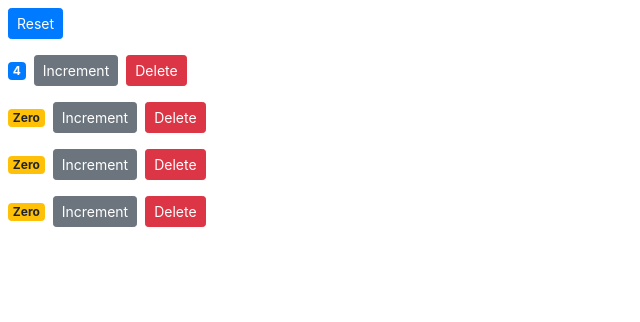
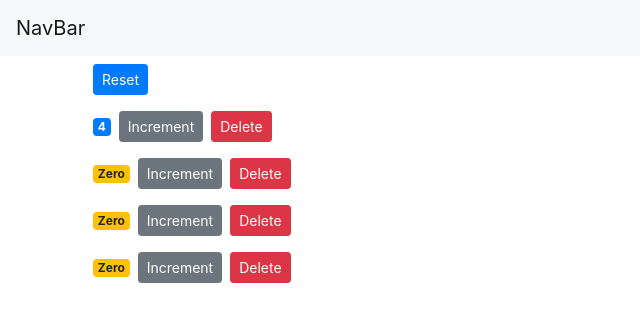
Before and after one commit to KirilKaloyanov/counter-app, a React (Create React App) app: page / in a window 1280 px wide. Shown: the top 322 px of the page, without its empty margins (0-640 px from the left). Built offline with nearby package versions, Linux system fonts and the light colour scheme.

Commit message:
add navbar

```diff
--- a/src/App.js
+++ b/src/App.js
@@ -1,25 +1,19 @@
-import logo from './logo.svg';
+import React, { Component } from 'react';
+import NavBar from "./components/navbar";
 import './App.css';
+import Counters from "./components/counters";
 
-function App() {
-  return (
-    <div className="App">
-      <header className="App-header">
-        <img src={logo} className="App-logo" alt="logo" />
-        <p>
-          Edit <code>src/App.js</code> and save to reload.
-        </p>
-        <a
-          className="App-link"
-          href="https://reactjs.org"
-          target="_blank"
-          rel="noopener noreferrer"
-        >
-          Learn React
-        </a>
-      </header>
-    </div>
-  );
+class App extends Component {
+  render() {
+    return (
+      <React.Fragment>
+      <NavBar />
+      <main className="container">
+        <Counters/>
+      </main>
+      </React.Fragment>
+    );
+  }
 }
 
 export default App;
--- /dev/null
+++ b/src/components/navbar.jsx
@@ -0,0 +1,15 @@
+import React, { Component } from 'react';
+
+class NavBar extends Component {
+
+    render() {
+        return (
+            <nav className='navbar navbar-light bg-light'>
+                <a className="navbar-brand" href="#">
+                    NavBar
+                </a>
+            </nav>)
+    }
+}
+
+export default NavBar;
--- a/src/index.js
+++ b/src/index.js
@@ -1,8 +1,9 @@
 import React from 'react';
 import ReactDOM from 'react-dom';
+import App from './App';
 import "./index.css";
 import "bootstrap/dist/css/bootstrap.css";
-import Counters from "./components/counters";
 
 
-ReactDOM.render(<Counters/>, document.getElementById('root'));
+
+ReactDOM.render(<App/>, document.getElementById('root'));
```
